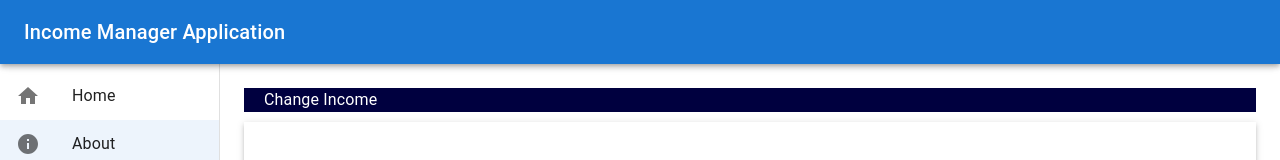
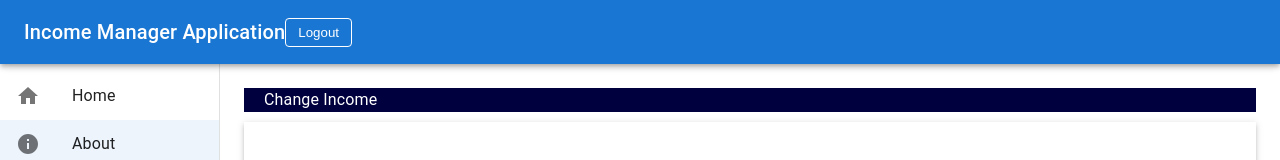
Before and after one commit to Malco31/Django-React-App-Frontend, a React (Vite) app: page /about in a window 1280 px wide. Shown: the top 160 px of the page. Built offline with nearby package versions, Linux system fonts and the light colour scheme; no server answers.

Commit message:
Changed login routes to include api

```diff
--- a/src/components/About.jsx
+++ b/src/components/About.jsx
@@ -19,7 +19,7 @@ const About = () => {
 
 
   useEffect(() => {
-    AxiosInstance.get('monthly_income/')
+    AxiosInstance.get('api/monthly_income/')
       .then(response => {
         console.log(response)
         setIncomeData(response.data);
@@ -43,7 +43,7 @@ const About = () => {
 
     const submission = (data) =>
     {
-        AxiosInstance.put( `monthly_income/${monthlyIncomeId}/`,{
+        AxiosInstance.put( `api/monthly_income/${monthlyIncomeId}/`,{
             income: data.monthly_income,
         }).then(response => {
             console.log(response);
--- a/src/components/Create.jsx
+++ b/src/components/Create.jsx
@@ -34,7 +34,7 @@ const Create = () => {
         console.log("Token used:", localStorage.getItem('access_token'));
         const StartDate = Dayjs(data.start_date["$d"]).format("YYYY-MM-DD")
 
-        const response = await AxiosInstance.post('project/', {
+        const response = await AxiosInstance.post('api/project/', {
             name: data.name,
             price: data.price,
             is_necessity: !!data.is_necessity,
--- a/src/components/Home.jsx
+++ b/src/components/Home.jsx
@@ -20,7 +20,7 @@ const Home = () => {
       // await AxiosInstance.get("get-csrf-token/");
 
       // Now, fetch the data
-      const response = await AxiosInstance.get("project/", {
+      const response = await AxiosInstance.get("api/project/", {
         withCredentials: true,
       });
       setMydata(response.data);
--- a/src/components/NavBar.jsx
+++ b/src/components/NavBar.jsx
@@ -28,6 +28,18 @@ export default function Navbar(props) {
   const changeOpenStatus = () => {
     setOpen(!open)
   }
+
+  const handleLogout = async () => {
+    try {
+      await fetch("api/logout", {
+        method: 'POST',
+        credentials: 'include',
+      });
+      window.location.href = 'api/login'; // Redirect to login page
+    } catch (err) {
+      console.error("Logout failed:", err)
+    }
+  };
 
   const myDrawer = (
     <div>
@@ -86,6 +98,17 @@ export default function Navbar(props) {
           <Typography variant="h6" noWrap component="div">
             Income Manager Application
           </Typography>
+
+          <button onClick={handleLogout} style={{
+            background: 'transparent',
+            color: 'white',
+            border: '1px solid white',
+            padding: '6px 12px',
+            borderRadius: '4px',
+            cursor: 'pointer'
+          }}>
+            Logout
+          </button>
         </Toolbar>
       </AppBar>
 
```
